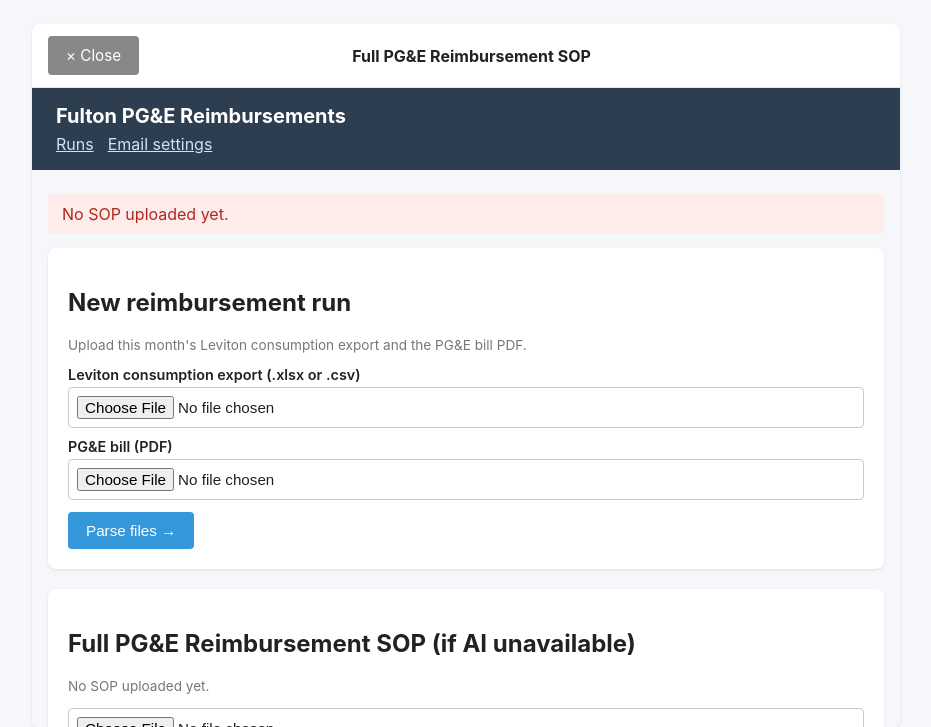
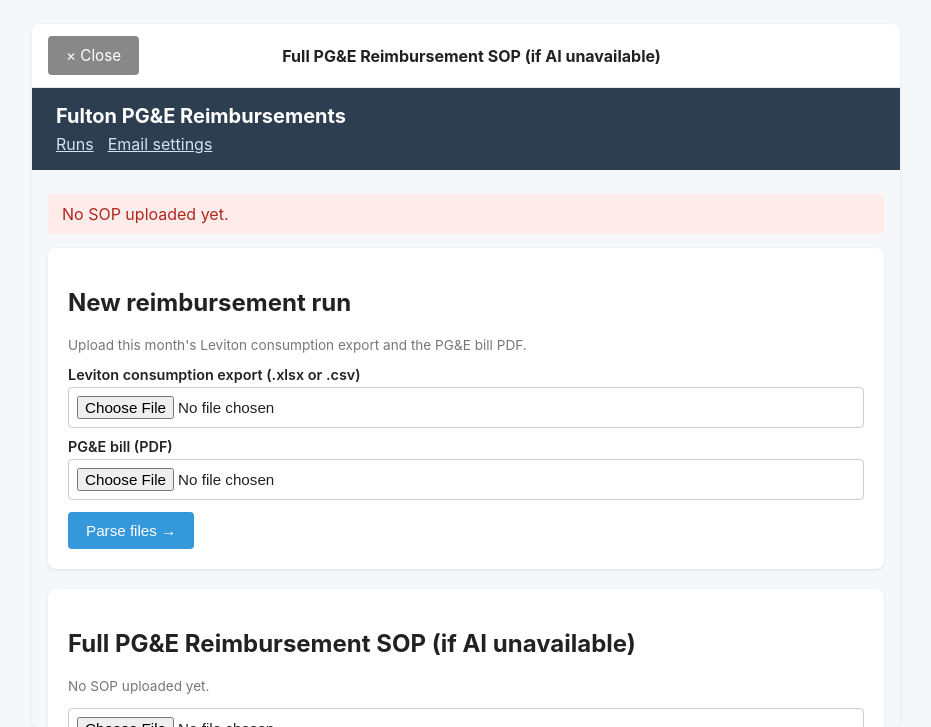
Before and after one commit to markberenstein/fulton-pge-app, a Flask app: template app/templates/sop_view.html in a window 1280 px wide. Shown: the part 82-809 px from the top of the page, without its empty margins (174-1105 px from the left). Run offline with Flask 3, Linux system fonts and the light colour scheme; the template is opened without the code that fills it, so the values that code supplies are empty.

Commit message:
Update SOP title to include AI availability note

```diff
--- a/app/templates/sop_view.html
+++ b/app/templates/sop_view.html
@@ -3,7 +3,7 @@
 <div class="card" style="padding:0;overflow:hidden;">
   <div style="display:flex;align-items:center;justify-content:space-between;padding:12px 16px;border-bottom:1px solid #e5e5e5;">
     <a href="{{ url_for('index') }}" class="btn" style="margin:0;background:#888;">&times; Close</a>
-    <strong>Full PG&E Reimbursement SOP</strong>
+    <strong>Full PG&E Reimbursement SOP (if AI unavailable)</strong>
     <span style="width:80px;"></span>
   </div>
   <iframe src="{{ url_for('sop_pdf') }}" style="width:100%;height:80vh;border:0;display:block;"></iframe>
```
